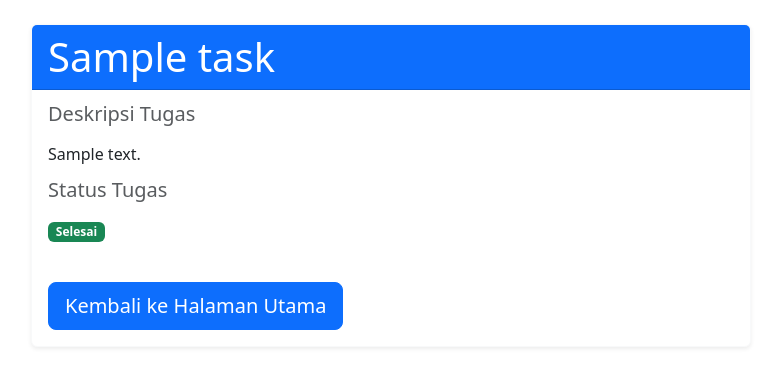
After one commit to hilmyhafizhhh/Task-Management-App, a Django app: page /task/1/ in a window 1280 px wide. The commit adds this page. Shown: the top 387 px of the page, without its empty margins (249-1030 px from the left). Run offline with Django 5.2, Linux system fonts and the light colour scheme; tables that the repository leaves empty hold one stand-in row (values such as "Sample post").

Commit message:
Menambahkan tampilan detail tugas dengan pengecekan deskripsi dan status

```diff
--- a/tasks/templates/tasks/home.html
+++ b/tasks/templates/tasks/home.html
@@ -107,6 +107,12 @@
             </td>
             <td>
               <a
+                href="{% url 'task_detail' task.pk %}"
+                class="btn btn-sm btn-info"
+                >Lihat Detail</a
+              >
+
+              <a
                 href="{% url 'edit_task' task.pk %}"
                 class="btn btn-sm btn-primary"
                 >Edit</a
--- /dev/null
+++ b/tasks/templates/tasks/task_detail.html
@@ -0,0 +1,41 @@
+{% extends 'tasks/base.html' %} {% block content %}
+<div class="container mt-4">
+  <div class="row">
+    <!-- Card for Task Details -->
+    <div class="col-md-8 offset-md-2">
+      <div class="card shadow-sm border-light">
+        <div class="card-header bg-primary text-white">
+          <h1 class="mb-0">{{ task.title }}</h1>
+        </div>
+        <div class="card-body">
+          <!-- Deskripsi Tugas -->
+          <h5 class="card-subtitle mb-3 text-muted">Deskripsi Tugas</h5>
+
+          {% if task.description %}
+          <p class="card-text">{{ task.description }}</p>
+          {% else %}
+          <p class="card-text text-muted">
+            Tidak ada deskripsi untuk tugas ini.
+          </p>
+          {% endif %}
+
+          <!-- Status Tugas -->
+          <h5 class="card-subtitle mb-3 text-muted">Status Tugas</h5>
+          <p
+            class="badge {% if task.completed %}bg-success{% else %}bg-warning text-dark{% endif %}"
+          >
+            {% if task.completed %} Selesai {% else %} Belum Selesai {% endif %}
+          </p>
+
+          <!-- Kembali ke Halaman Utama -->
+          <div class="mt-4">
+            <a href="{% url 'home' %}" class="btn btn-primary btn-lg"
+              >Kembali ke Halaman Utama</a
+            >
+          </div>
+        </div>
+      </div>
+    </div>
+  </div>
+</div>
+{% endblock %}
--- a/tasks/urls.py
+++ b/tasks/urls.py
@@ -19,4 +19,5 @@ urlpatterns = [
     path('add/', views.TaskCreateView.as_view(), name='add_task'),
     path('edit/<int:pk>/', views.TaskUpdateView.as_view(), name='edit_task'),
     path('delete/<int:pk>/', views.delete_task, name='delete_task'),
+    path('task/<int:pk>/', views.TaskDetailView.as_view(), name='task_detail'),
 ]
--- a/tasks/views.py
+++ b/tasks/views.py
@@ -143,3 +143,15 @@ from django.views.generic import TemplateView
 # View untuk halaman About
 class AboutView(TemplateView):
     template_name = 'tasks/about.html'
+
+# views.py
+
+# views.py
+from django.shortcuts import render
+from django.views.generic import DetailView
+from .models import Task
+
+class TaskDetailView(DetailView):
+    model = Task
+    template_name = 'tasks/task_detail.html'
+    context_object_name = 'task'
```
